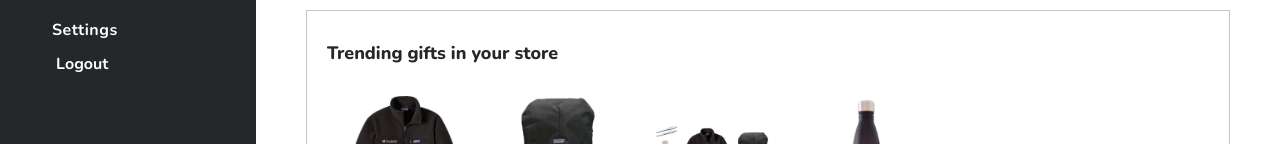
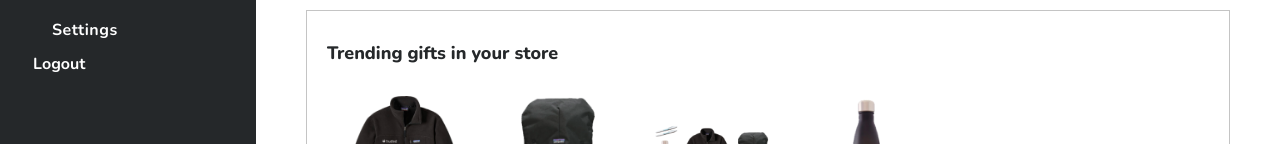
Before and after one commit to Jolaolu/gem-store, a Vue app: page /dashboard in a window 1280 px wide. Shown: the part 405-549 px from the top of the page. Built offline with nearby package versions, Linux system fonts and the light colour scheme.

Commit message:
added minor fix

```diff
--- a/src/components/base-button.vue
+++ b/src/components/base-button.vue
@@ -31,7 +31,7 @@ export default {
       width: 100%;
       height: 100%;
       content: "";
-      animation: active 0.5s ease-in;
+      animation: active 0.2s ease-in;
       background-color: $primary-color;
     }
   }
--- a/src/components/sidebar.vue
+++ b/src/components/sidebar.vue
@@ -80,7 +80,7 @@ export default {
     display: flex;
     justify-content: flex-end;
     margin-bottom: 3rem;
-    padding-right: 1rem;
+    padding-right: 2rem;
     @include screen(menner) {
       display: none;
     }
@@ -105,11 +105,9 @@ export default {
   border: none;
   background: transparent;
   color: $white;
-  margin-left: 3rem;
-  @include screen(large) {
-    font-weight: 700;
-    font-size: 1.6rem;
-    margin-left: 5rem;
-  }
+  margin-left: 3.3rem;
+  font-weight: 700;
+  padding: 0;
+  font-size: 1.6rem;
 }
 </style>
```
